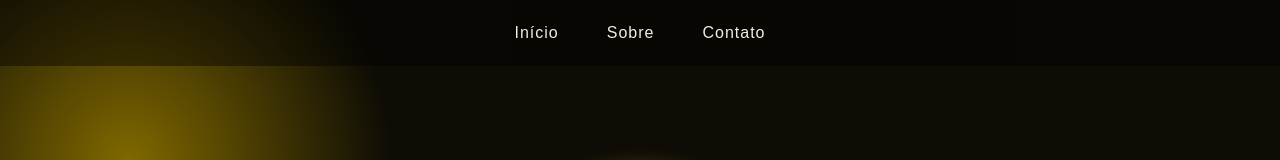
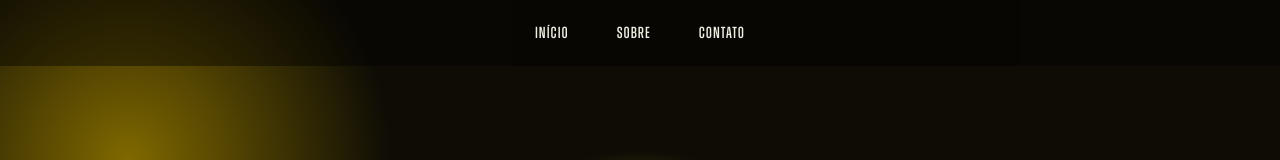
Before and after one commit to eaemael4/Alcateia-Novas-Estrelas, a plain HTML site: page index.html in a window 1280 px wide. Shown: the top 160 px of the page. Drawn offline with Linux system fonts and the light colour scheme; grey boxes are pictures that could not be loaded.

Commit message:
Add files via upload

```diff
--- a/styles.css
+++ b/styles.css
@@ -4,6 +4,63 @@
     box-sizing: border-box;
     font-family: 'zuume', sans-serif;
 }
+
+@font-face {
+    font-family: 'Zuume';
+    src: url('Fontes/Zuume/Zuume-Light.woff2') format('woff2');
+    font-weight: 300;
+    font-style: normal;
+    font-display: swap;
+}
+
+@font-face {
+    font-family: 'Zuume';
+    src: url('Fontes/Zuume/Zuume-Regular.woff2') format('woff2');
+    font-weight: 400;
+    font-style: normal;
+    font-display: swap;
+}
+
+@font-face {
+    font-family: 'Zuume';
+    src: url('Fontes/Zuume/Zuume-Medium.woff2') format('woff2');
+    font-weight: 500;
+    font-style: normal;
+    font-display: swap;
+}
+
+@font-face {
+    font-family: 'Zuume';
+    src: url('Fontes/Zuume/Zuume-SemiBold.woff2') format('woff2');
+    font-weight: 600;
+    font-style: normal;
+    font-display: swap;
+}
+
+@font-face {
+    font-family: 'Zuume';
+    src: url('Fontes/Zuume/Zuume-Bold.woff2') format('woff2');
+    font-weight: 700;
+    font-style: normal;
+    font-display: swap;
+}
+
+@font-face {
+    font-family: 'Zuume';
+    src: url('Fontes/Zuume/Zuume-ExtraBold.woff2') format('woff2');
+    font-weight: 800;
+    font-style: normal;
+    font-display: swap;
+}
+
+@font-face {
+    font-family: 'Zuume';
+    src: url('Fontes/Zuume/Zuume-Black.woff2') format('woff2');
+    font-weight: 900;
+    font-style: normal;
+    font-display: swap;
+}
+
 
 html {
     scroll-behavior: smooth;
@@ -316,7 +373,7 @@ h1 {
     }
 }
 
-@media screen and (max-width: 768px) {
+@media screen and (max-width: 1020px) {
     body {
         max-width: 100vw;
         overflow-x: hidden;
```
Also changed, not shown: Fontes/Zuume/Zuume-Black.woff2 (added), Fontes/Zuume/Zuume-Bold.woff2 (added), Fontes/Zuume/Zuume-ExtraBold.woff2 (added), Fontes/Zuume/Zuume-Light.woff2 (added), Fontes/Zuume/Zuume-Medium.woff2 (added), Fontes/Zuume/Zuume-Regular.woff2 (added), Fontes/Zuume/Zuume-SemiBold.woff2 (added).
